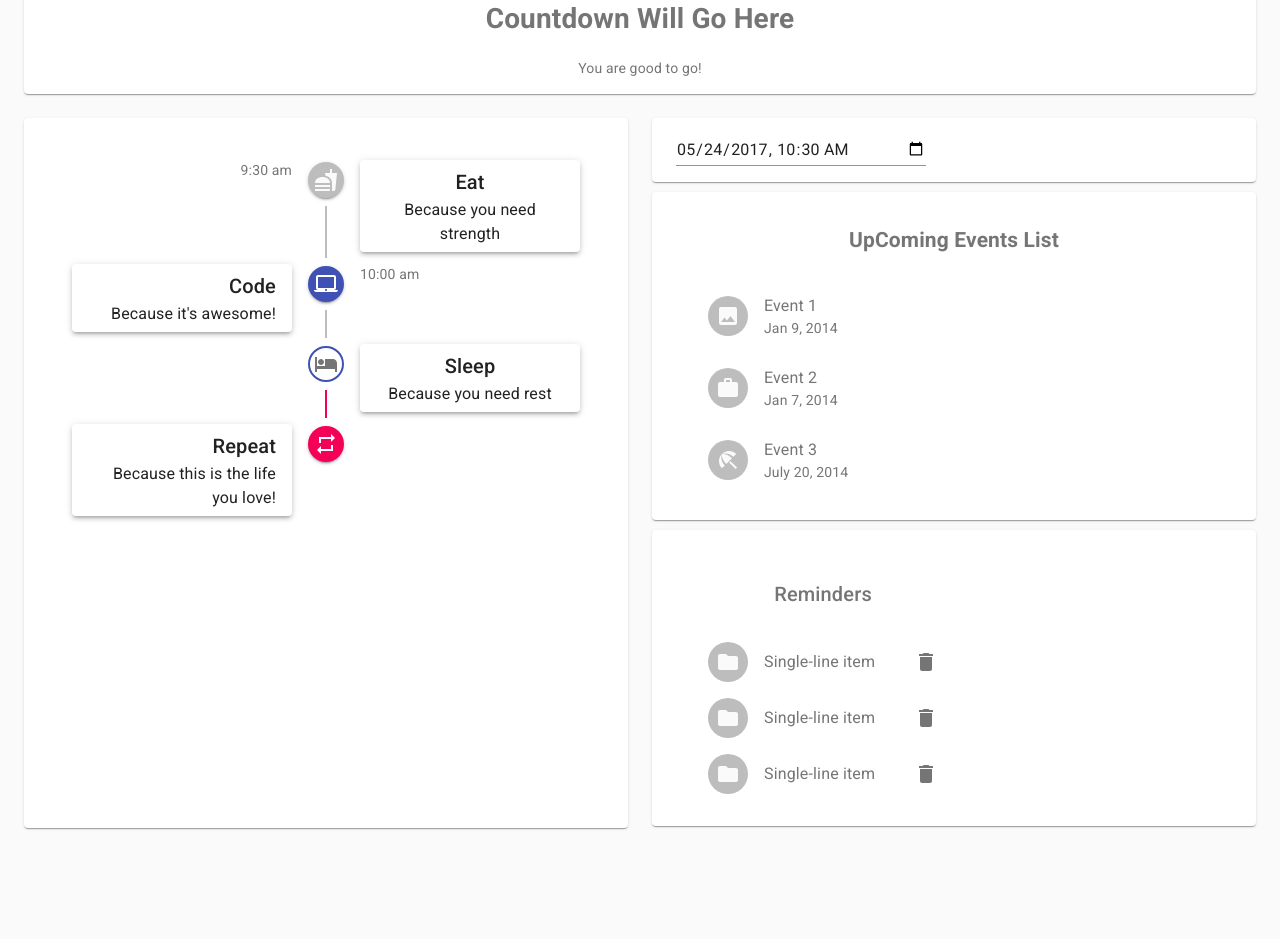
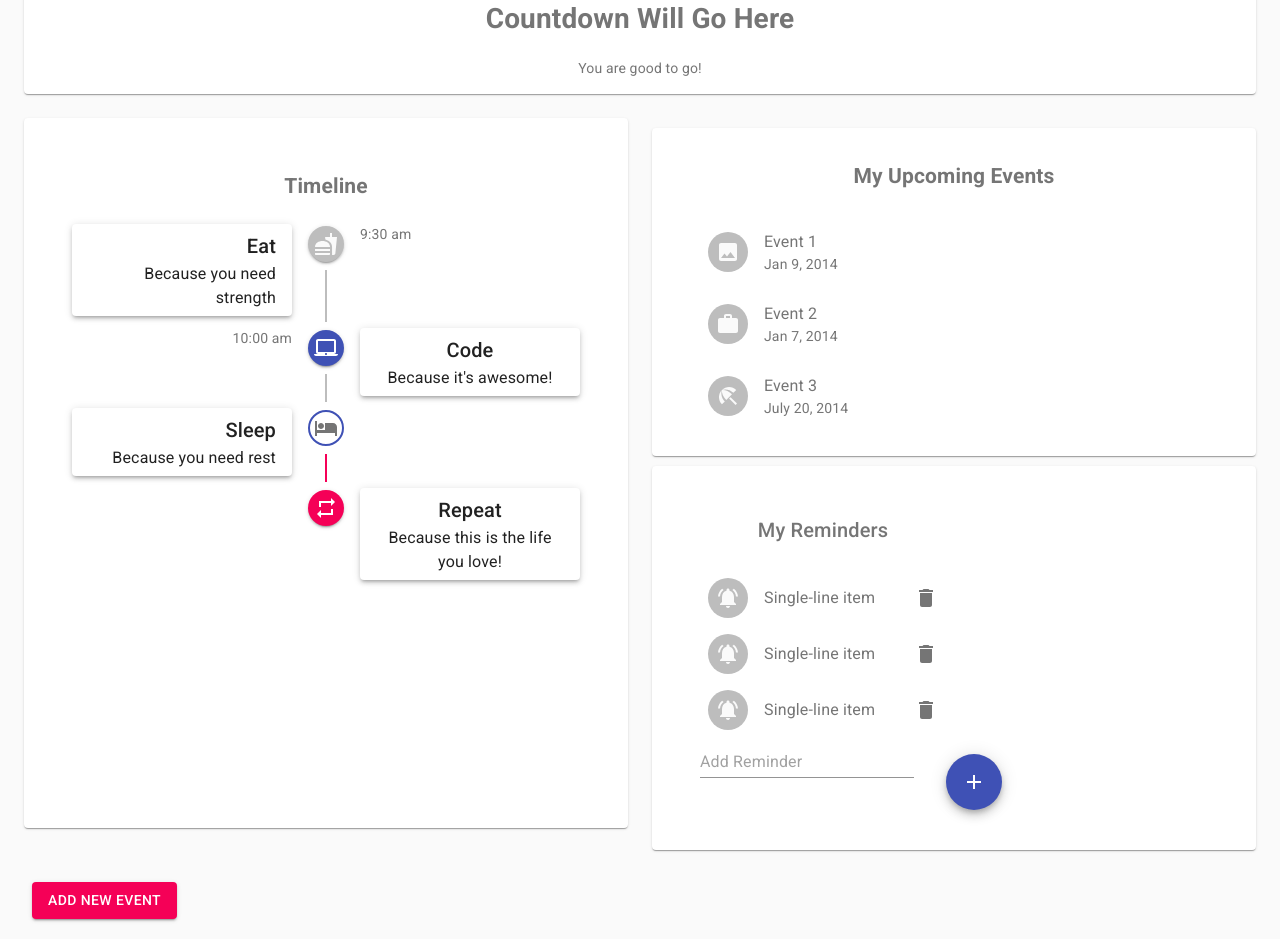
Before and after one commit to blegesse-git/Project-3, a React (Create React App) app: page / in a window 1280 px wide. Shown: the part 100-1039 px from the top of the page. Before the commit the page ends 940 px from the top, so only its background shows below. Built offline with nearby package versions, Linux system fonts and the light colour scheme.

Commit message:
creat event button. edit of reminders components

```diff
--- /dev/null
+++ b/src/components/CreateEvent Button/CreateBtn.js
@@ -0,0 +1,28 @@
+import React from 'react';
+import { makeStyles } from '@material-ui/core/styles';
+import Button from '@material-ui/core/Button';
+
+const useStyles = makeStyles((theme) => ({
+  root: {
+    '& > *': {
+      margin: theme.spacing(1),
+    },
+  },
+}));
+
+
+function CreateBtn(){
+    const classes = useStyles();
+
+    return(
+<div className={classes.root}>
+        <Button variant="contained" color="secondary">
+        Add New Event
+              </Button>
+
+    </div>
+    )
+}
+
+
+export default CreateBtn;
--- a/src/components/EventsList/UpcomingEvents.js
+++ b/src/components/EventsList/UpcomingEvents.js
@@ -23,7 +23,7 @@ const useStyles = makeStyles((theme) => ({
 
   return (
       <Container>
-          <h2> UpComing Events List</h2>
+          <h2> My Upcoming Events</h2>
     <List className={classes.root}>
       <ListItem>
         <ListItemAvatar>
--- a/src/components/Reminders/Reminders.js
+++ b/src/components/Reminders/Reminders.js
@@ -12,6 +12,8 @@ import Typography from '@material-ui/core/Typography';
 import FolderIcon from '@material-ui/icons/Folder';
 import DeleteIcon from '@material-ui/icons/Delete';
 import { Container } from '@material-ui/core';
+import NotificationsActiveIcon from '@material-ui/icons/NotificationsActive';
+import SetReminder from "../SetReminder/SetReminder"
 
 
 const useStyles = makeStyles((theme) => ({
@@ -46,7 +48,7 @@ function generate(element) {
     <div className={classes.root}>
         <Grid item xs={12} md={6}>
           <Typography variant="h6" className={classes.title}>
-         Reminders
+         My Reminders
           </Typography>
 
           <div className={classes.demo}>
@@ -56,7 +58,7 @@ function generate(element) {
                 <ListItem>
                   <ListItemAvatar>
                     <Avatar>
-                      <FolderIcon />
+                      <NotificationsActiveIcon />
                     </Avatar>
                   </ListItemAvatar>
                   <ListItemText
@@ -70,6 +72,8 @@ function generate(element) {
                   </ListItemSecondaryAction>
                 </ListItem>,
               )}
+
+              <SetReminder/>
             </List>
           </div>
         </Grid>
--- a/src/components/SetReminder/SetReminder.js
+++ b/src/components/SetReminder/SetReminder.js
@@ -1,6 +1,10 @@
 import React from 'react';
 import { makeStyles } from '@material-ui/core/styles';
 import TextField from '@material-ui/core/TextField';
+import AddIcon from '@material-ui/icons/Add';
+import Fab from '@material-ui/core/Fab';
+import Grid from '@material-ui/core/Grid';
+import Tooltip from '@material-ui/core/Tooltip';
 
 const useStyles = makeStyles((theme) => ({
   container: {
@@ -13,22 +17,49 @@ const useStyles = makeStyles((theme) => ({
     width: 250,
   },
 }));
+const useStylesIcon = makeStyles((theme) => ({
+  fab: {
+    margin: theme.spacing(2),
+  },
+  absolute: {
+    position: 'absolute',
+    bottom: theme.spacing(2),
+    right: theme.spacing(3),
+  },
+}));
 
  function SetReminder() {
   const classes = useStyles();
+  const classesIcon=useStylesIcon();
 
   return (
     <form className={classes.container} noValidate>
-      <TextField
-        id="datetime-local"
-        // label="Next appointment"
-        type="datetime-local"
-        defaultValue="2017-05-24T10:30"
-        className={classes.textField}
-        InputLabelProps={{
-          shrink: true,
-        }}
-      />
+  <div>
+  <Grid container spacing={3}>
+          <Grid item xs={10}>
+  <TextField
+          id="standard-full-width"
+          style={{ margin: 8 }}
+          placeholder="Add Reminder"
+          fullWidth
+          margin="normal"
+          InputLabelProps={{
+            shrink: true,
+          }}
+        />
+        </Grid>
+  <Grid item xs={2}>
+      <Tooltip title="Add" aria-label="add">
+        <Fab color="primary" className={classesIcon.fab}>
+          <AddIcon />
+        </Fab>
+      </Tooltip>
+
+      </Grid>
+      </Grid>
+ </div>
+
+
     </form>
   );
 }
--- a/src/components/Time line/Timeline.js
+++ b/src/components/Time line/Timeline.js
@@ -28,6 +28,7 @@ const useStyles = makeStyles((theme) => ({
   const classes = useStyles();
   return (
     <Timeline align="alternate" className="timelineContainer">
+      <h2> Timeline</h2>
   <TimelineItem>
         <TimelineOppositeContent>
           <Typography variant="body2" color="textSecondary">
--- a/src/pages/Home.js
+++ b/src/pages/Home.js
@@ -8,7 +8,9 @@ import UpcomingEvents from "../components/EventsList/UpcomingEvents"
 import { makeStyles } from '@material-ui/core/styles';
 import Paper from '@material-ui/core/Paper';
 import Grid from '@material-ui/core/Grid';
-import SetReminder from"../components/SetReminder/SetReminder";
+// import SetReminder from"../components/SetReminder/SetReminder";
+import AddCircleIcon from '@material-ui/icons/AddCircle';
+import CreateBtn from "../components/CreateEvent Button/CreateBtn"
 
     const useStyles = makeStyles((theme) => ({
         root: {
@@ -40,15 +42,18 @@ import SetReminder from"../components/SetReminder/SetReminder";
               </Paper>
         </Grid>
         <Grid item xs={12} sm={6}>
-        <Paper className={classes.paper}>
-                    <SetReminder/>
-              </Paper>
+        {/* <Paper className={classes.paper}>
+        <SetReminder/>
+              </Paper> */}
           <Paper className={classes.paper} id="upcomingEvents">
            <UpcomingEvents/>
               </Paper>
               <Paper className={classes.paper} id="Reminders">
                     <Reminders/>
               </Paper>
+        </Grid>
+        <Grid item xs={12} sm={6}>
+        <CreateBtn/>
         </Grid>
      </Grid>
    </div>
```
Also changed, not shown: 1 other file (tests, documents, lock files or other folders).
